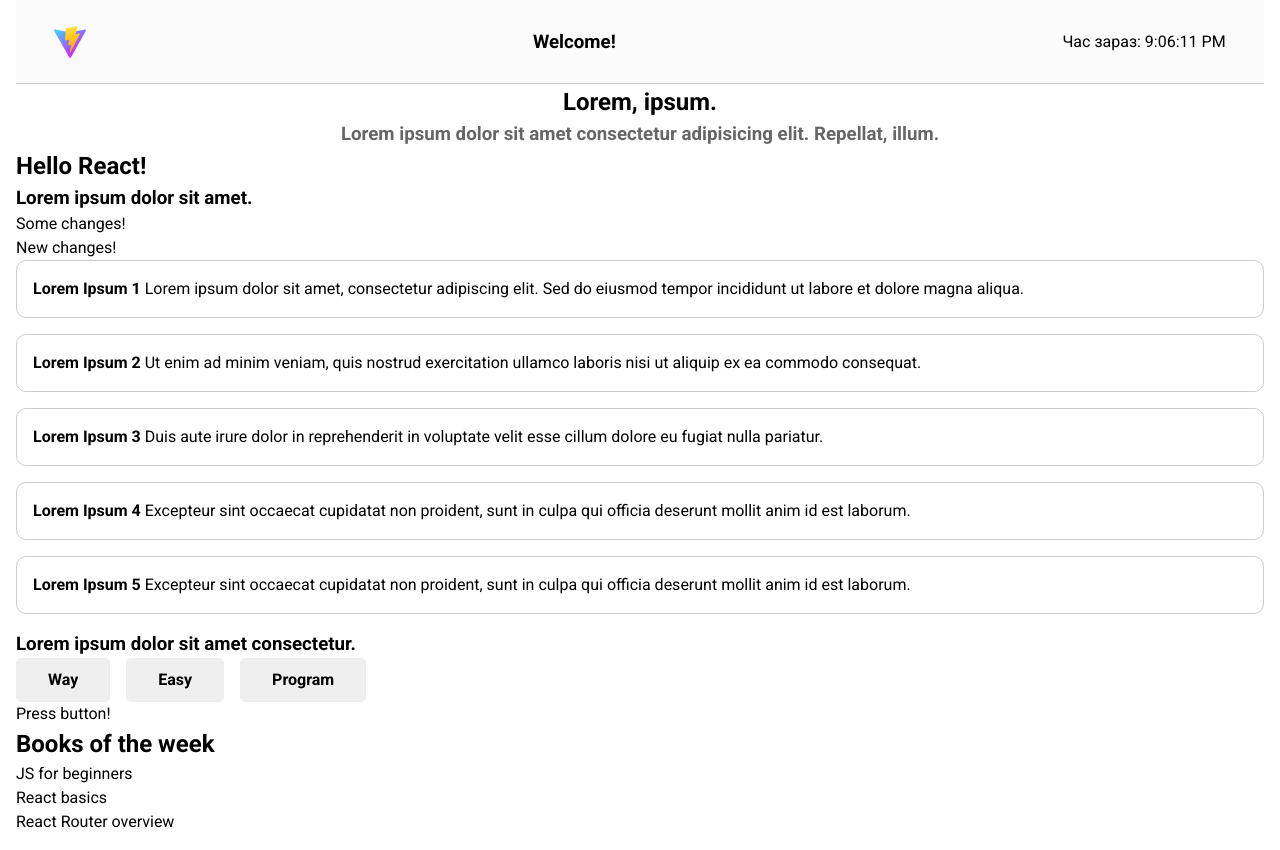
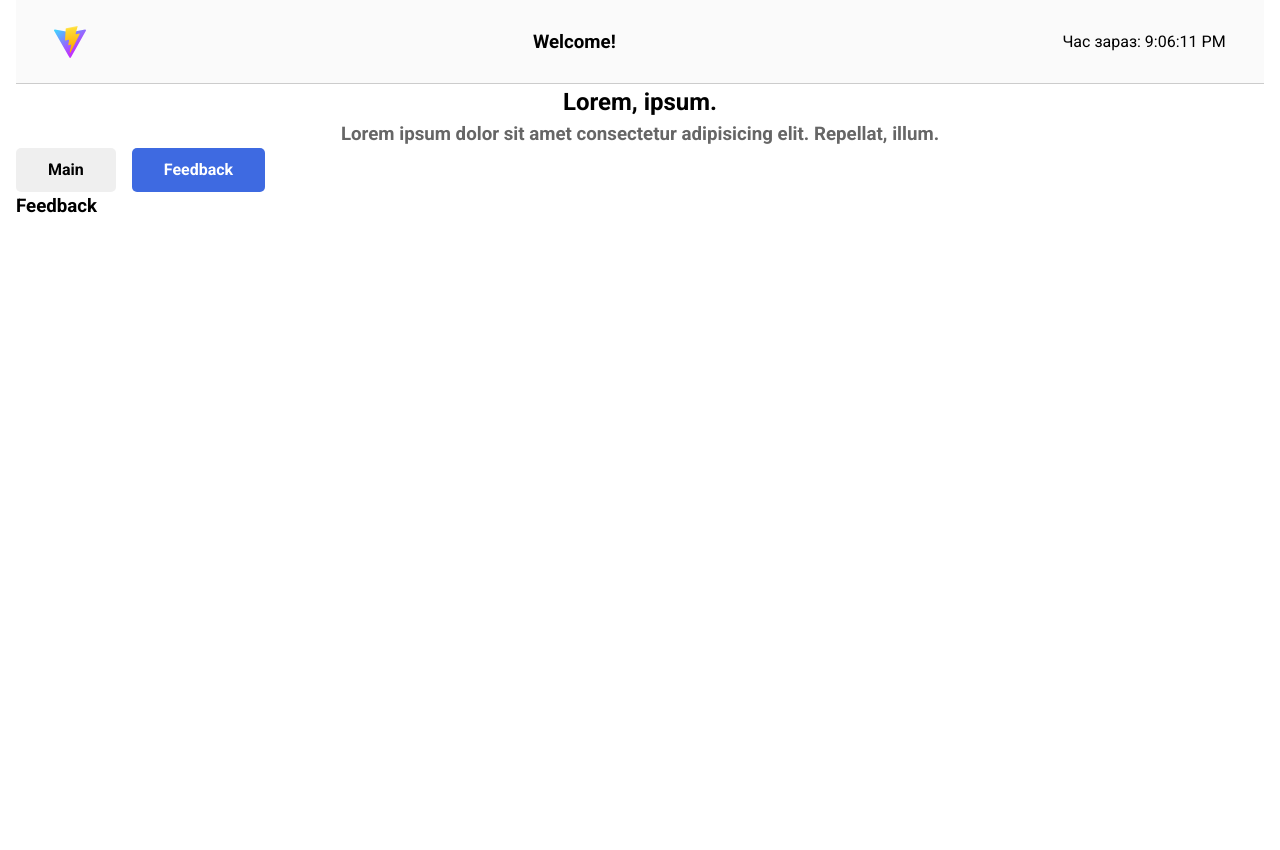
Before and after one commit to PushEaxVK/react-learn, a React (Vite) app: page / in a window 1280 px wide. After the commit the page ends 800 px from the top, so only its background shows below. Built offline with nearby package versions, Linux system fonts and the light colour scheme.

Commit message:
page tabs and imitation of routing

```diff
--- a/src/App.jsx
+++ b/src/App.jsx
@@ -3,16 +3,29 @@ import SectionTabs from './components/SectionTabs/SectionTabs';
 import SectionHello from './components/SectionHello/SectionHello';
 import SectionBooks from './components/SectionBooks/SectionBooks';
 import IntroSection from './components/IntroSection/IntroSection';
+import TabPagesSection from './components/TabPagesSection/TabPagesSection';
+import FeedbackSection from './components/FeedbackSection/FeedbackSection';
+import { useState } from 'react';
 
 function App() {
+  const [tab, setTab] = useState('feedback');
+
   return (
     <>
       <Header />
       <main>
         <IntroSection />
-        <SectionHello />
-        <SectionTabs />
-        <SectionBooks />
+        <TabPagesSection value={tab} callback={setTab} />
+
+        {tab === 'main' && (
+          <>
+            <SectionHello />
+            <SectionTabs />
+            <SectionBooks />
+          </>
+        )}
+
+        {tab === 'feedback' && <FeedbackSection />}
       </main>
     </>
   );
--- /dev/null
+++ b/src/components/FeedbackSection/FeedbackSection.jsx
@@ -0,0 +1,9 @@
+const FeedbackSection = () => {
+  return (
+    <section>
+      <h3>Feedback</h3>
+    </section>
+  );
+};
+
+export default FeedbackSection;
--- /dev/null
+++ b/src/components/TabPagesSection/TabPagesSection.jsx
@@ -0,0 +1,20 @@
+import css from './TabPagesSection.module.css';
+import Button from '../Button/Button';
+
+const TabPagesSection = ({ value, callback }) => {
+  return (
+    <section>
+      <Button isActive={value === 'main'} onClick={() => callback('main')}>
+        Main
+      </Button>
+      <Button
+        isActive={value === 'feedback'}
+        onClick={() => callback('feedback')}
+      >
+        Feedback
+      </Button>
+    </section>
+  );
+};
+
+export default TabPagesSection;
```
Also changed, not shown: src/components/TabPagesSection/TabPagesSection.module.css (added).
